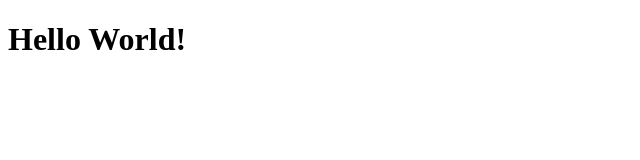
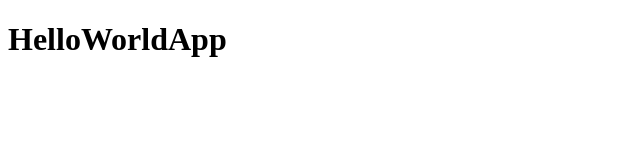
Before and after one commit to AAGuedes/react-primeros-pasos, a React (Vite) app: page / in a window 1280 px wide. Shown: the top 160 px of the page, without its empty margins (0-640 px from the left). Built offline with nearby package versions, Linux system fonts and the light colour scheme.

Commit message:
Nuestro primer componente

```diff
--- /dev/null
+++ b/src/HelloWorldApp.jsx
@@ -0,0 +1,12 @@
+// function App() {
+//     return <h1>Hello World!</h1>;
+// }
+
+// export default App;
+
+// Creado con rafc
+export const HelloWorldApp = () => {
+  return (
+    <h1>HelloWorldApp</h1>
+  )
+}
--- a/src/main.jsx
+++ b/src/main.jsx
@@ -1,12 +1,11 @@
 import React from 'react';
 import ReactDOM from 'react-dom/client';
 
-function App() {
-    return <h1>Hello World!</h1>;
-}
+import { HelloWorldApp } from './HelloWorldApp';
+
 
 ReactDOM.createRoot(document.getElementById('root')).render(
     <React.StrictMode>
-        <App />
+        <HelloWorldApp />
     </React.StrictMode>
 );
```
